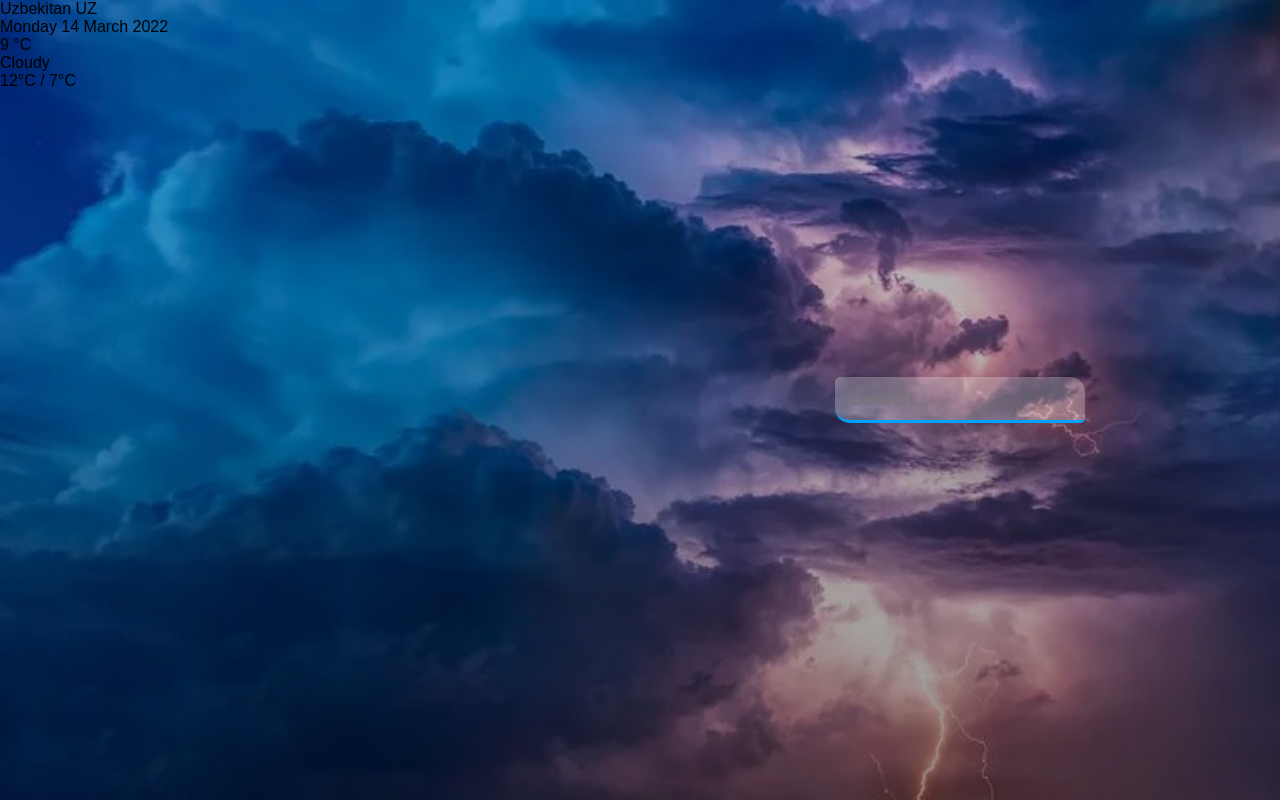
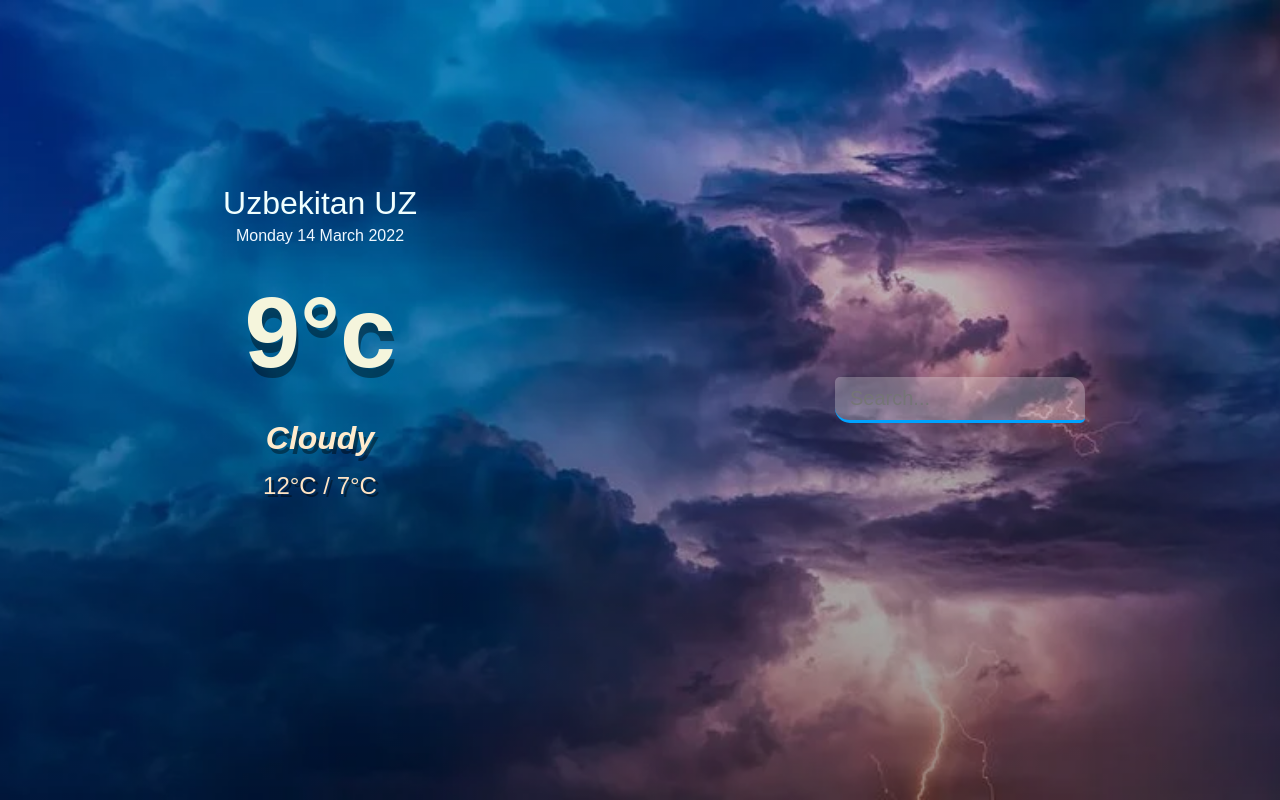
Before and after one commit to abdullokhkhazratkulov/js-weather, a plain HTML site: page index.html in a window 1280 px wide. Drawn offline with Linux system fonts and the light colour scheme.

Commit message:
style end

```diff
--- a/index.html
+++ b/index.html
@@ -16,7 +16,7 @@
                 <div class="date">Monday 14 March 2022</div>
             </section>
             <div class="main-temp">
-                <div class="temp">9 <span>°C</span></div>
+                <div class="temp">9<span>°c</span></div>
                 <div class="weather">Cloudy</div>
                 <div class="high-low">12°C / 7°C</div>
             </div>
--- a/style.css
+++ b/style.css
@@ -38,5 +38,46 @@ header input{
 header input:focus{
     background-color: rgba(255, 255, 255, 0.6);
     border-radius: 15px 5px 15px 5px;
-    /* border-bottom: 3px solid rgb(0, 162, 255); */
 }
+main{
+    margin-top: 20vh;
+    padding: 25px 25px 50px;
+    display: flex;
+    flex-direction: column;
+    align-items: center;
+    text-align: center;
+}
+.location .city{
+    color: azure;
+    font-size: 32px;
+    font-weight: 500;
+    margin-bottom: 5px;
+}
+.location .date{
+    color: aliceblue;
+    font-size: 16px;
+}
+.main-temp .temp{
+    color: beige;
+    font-size: 100px;
+    font-weight: 900;
+    margin: 30px 0;
+    text-shadow: 2px 10px rgba(0, 0, 0, .4);
+}
+.main-temp span{
+    font-weight: 600;
+}
+.main-temp .weather{
+    color: blanchedalmond;
+    font-size: 32px;
+    font-weight: 800;
+    font-style: italic;
+    margin-bottom: 15px;
+    text-shadow: 3px 5px rgba(0, 0, 0, .4);
+}
+.main-temp .high-low{
+    color: bisque;
+    font-size: 24px;
+    font-weight: 500;
+    text-shadow: 3px 3px rgba(0, 0, 0, .4);
+}
```
